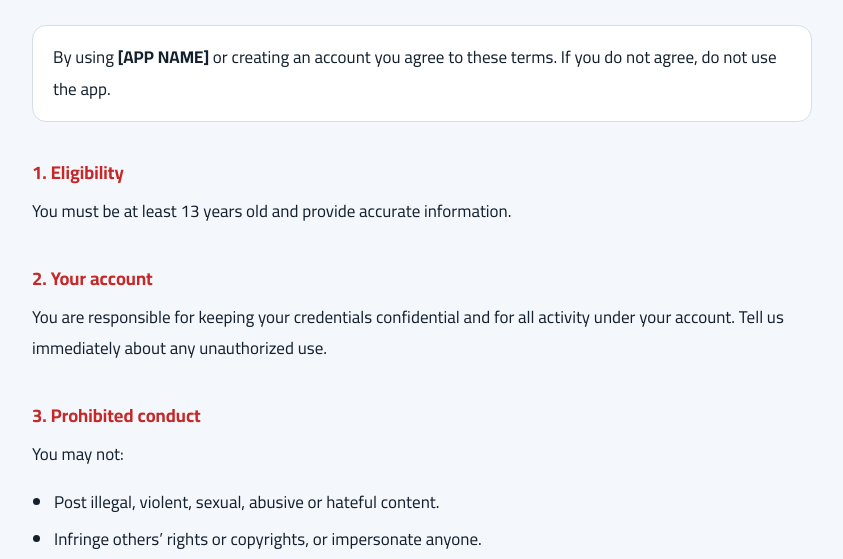
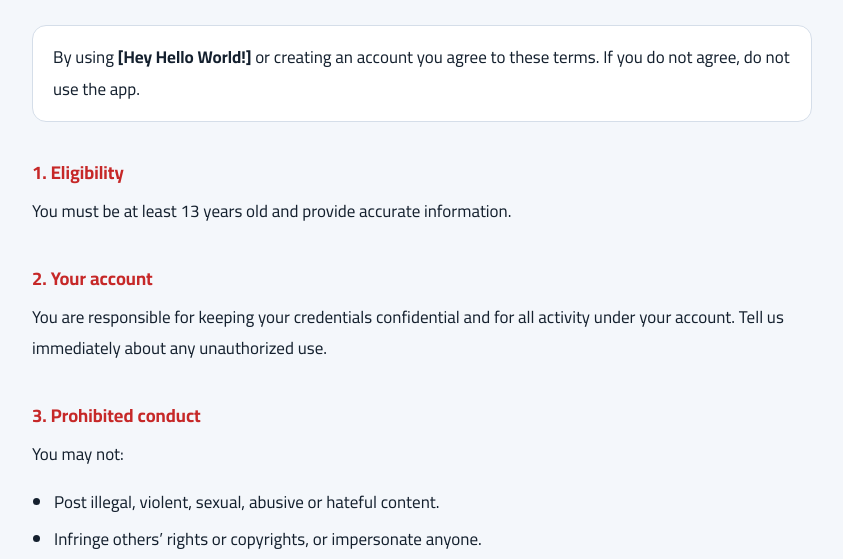
Before and after one commit to heyhelloworld2027-sudo/my-app-legal, a plain HTML site: page terms.html in a window 1280 px wide. Shown: the part 219-778 px from the top of the page, without its empty margins (218-1061 px from the left). Drawn offline with Linux system fonts and the light colour scheme.

Commit message:
Update terms.html

```diff
--- a/terms.html
+++ b/terms.html
@@ -16,7 +16,7 @@
 </header>
 <h1><span data-l="ar">الشروط والأحكام</span><span data-l="en">Terms &amp; Conditions</span></h1>
 <p class="date"><span data-l="ar">آخر تحديث: 1 نوفمبر 2026</span><span data-l="en">Last updated: November 1, 2026</span></p>
-<div class="box"><span data-l="ar">باستخدامك تطبيق <b>[اسم التطبيق]</b> أو إنشاء حساب فيه، فإنك توافق على هذه الشروط. إن لم توافق فلا تستخدم التطبيق.</span><span data-l="en">By using <b>[APP NAME]</b> or creating an account you agree to these terms. If you do not agree, do not use the app.</span></div><h2 data-l="ar">1. الأهلية</h2><div data-l="ar"><p>يجب ألا يقل عمرك عن 13 عاماً، وأن تكون المعلومات التي تقدّمها صحيحة.</p></div><h2 data-l="en">1. Eligibility</h2><div data-l="en"><p>You must be at least 13 years old and provide accurate information.</p></div>
+<div class="box"><span data-l="ar">باستخدامك تطبيق <b>[Hey Hello World!]</b> أو إنشاء حساب فيه، فإنك توافق على هذه الشروط. إن لم توافق فلا تستخدم التطبيق.</span><span data-l="en">By using <b>[Hey Hello World!]</b> or creating an account you agree to these terms. If you do not agree, do not use the app.</span></div><h2 data-l="ar">1. الأهلية</h2><div data-l="ar"><p>يجب ألا يقل عمرك عن 13 عاماً، وأن تكون المعلومات التي تقدّمها صحيحة.</p></div><h2 data-l="en">1. Eligibility</h2><div data-l="en"><p>You must be at least 13 years old and provide accurate information.</p></div>
 <h2 data-l="ar">2. الحساب</h2><div data-l="ar"><p>أنت مسؤول عن سرية بيانات دخولك وعن كل نشاط يتم عبر حسابك. أبلغنا فوراً عن أي استخدام غير مصرّح به.</p></div><h2 data-l="en">2. Your account</h2><div data-l="en"><p>You are responsible for keeping your credentials confidential and for all activity under your account. Tell us immediately about any unauthorized use.</p></div>
 <h2 data-l="ar">3. السلوك المحظور</h2><div data-l="ar"><p>يُمنع:</p><ul><li>نشر محتوى غير قانوني أو عنيف أو جنسي أو مسيء أو يحرّض على الكراهية.</li><li>انتهاك حقوق الآخرين أو حقوق النشر أو انتحال الشخصية.</li><li>محاولة اختراق التطبيق أو تجاوز الحماية أو إساءة استخدام الخدمة.</li><li>رفع برمجيات ضارة أو محتوى مضلل أو بريد مزعج.</li></ul></div><h2 data-l="en">3. Prohibited conduct</h2><div data-l="en"><p>You may not:</p><ul><li>Post illegal, violent, sexual, abusive or hateful content.</li><li>Infringe others’ rights or copyrights, or impersonate anyone.</li><li>Attempt to hack the app, bypass protections or abuse the service.</li><li>Upload malware, misleading content or spam.</li></ul></div>
 <h2 data-l="ar">4. المحتوى الذي تنشره</h2><div data-l="ar"><p>تحتفظ بملكية محتواك، وتمنحنا ترخيصاً غير حصري لعرضه وتخزينه ومعالجته داخل التطبيق لتشغيل الخدمة. تضمن أن لديك الحق في نشره. يحق لنا إزالة أي محتوى مخالف دون إشعار.</p></div><h2 data-l="en">4. Your content</h2><div data-l="en"><p>You keep ownership of your content and grant us a non-exclusive licence to display, store and process it within the app to operate the service. You confirm you have the right to post it. We may remove violating content without notice.</p></div>
```
